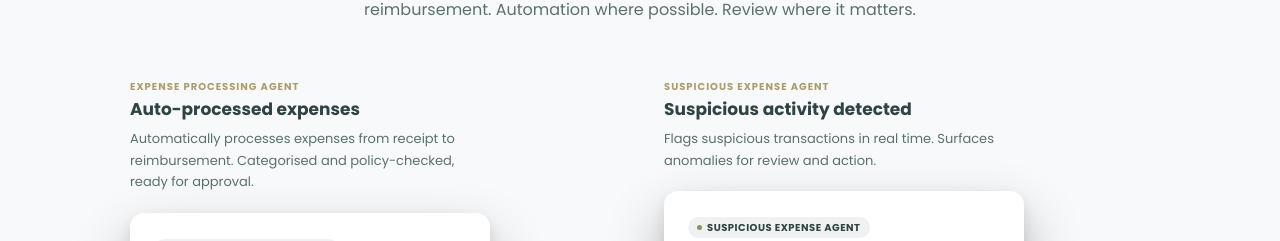
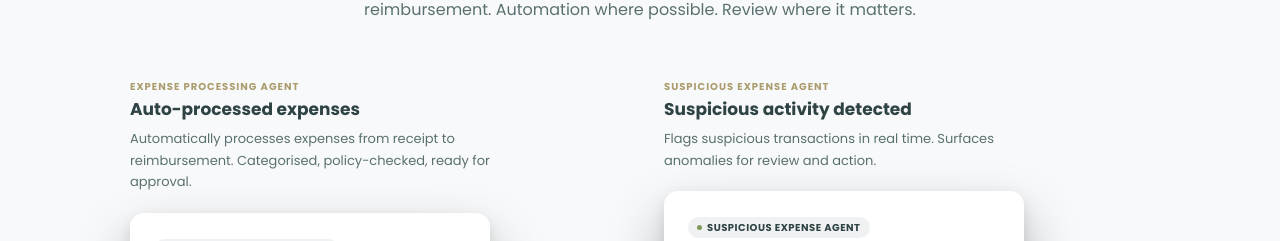
Before and after one commit to gableend/MediusAI, a Next.js app: page /ai in a window 1280 px wide. Shown: the part 2473-2714 px from the top of the page. Built offline with nearby package versions, Linux system fonts and the light colour scheme.

Commit message:
Update Expense Processing Agent description copy
"Categorised and policy-checked" -> "Categorised, policy-checked"

Co-Authored-By: Claude Opus 4.6 <noreply@anthropic.com>

```diff
--- a/src/app/ai/page.tsx
+++ b/src/app/ai/page.tsx
@@ -129,7 +129,7 @@ const EM_AGENTS = [
     label: "Expense Processing Agent",
     headline: "Auto-processed expenses",
     description:
-      "Automatically processes expenses from receipt to reimbursement. Categorised and policy-checked, ready for approval.",
+      "Automatically processes expenses from receipt to reimbursement. Categorised, policy-checked, ready for approval.",
     stat: "Receipts processed automatically",
   },
   {
```
